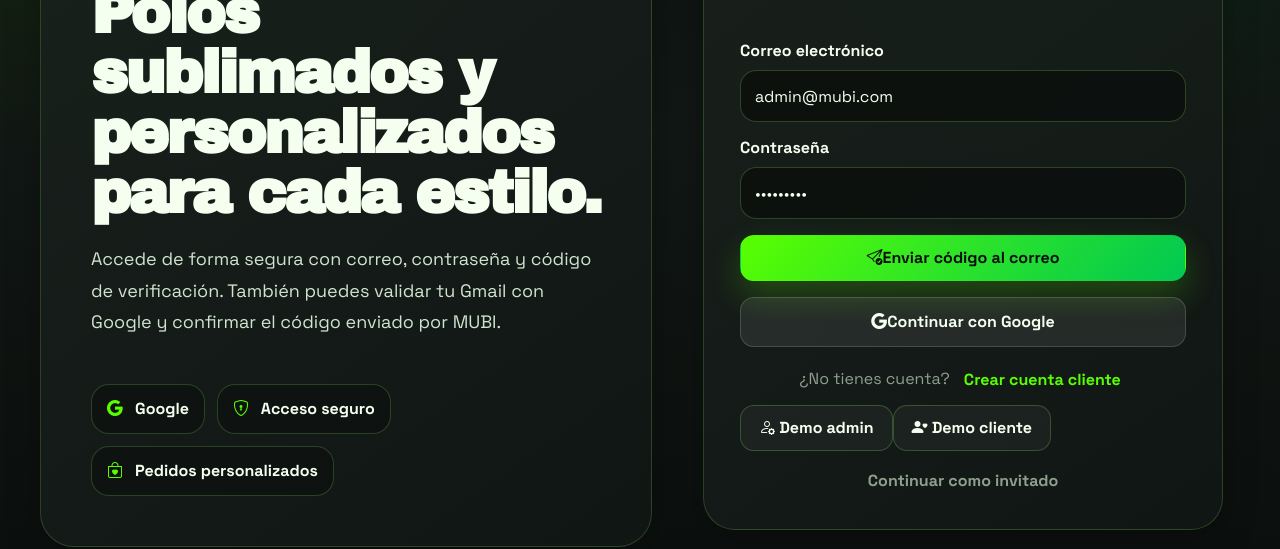
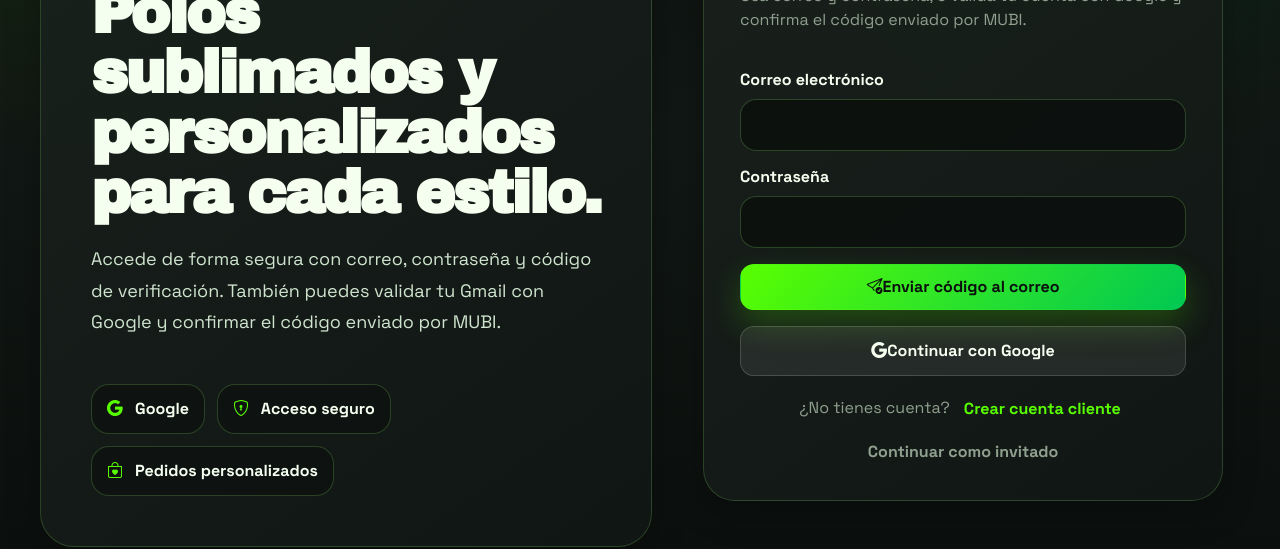
Before and after one commit to EstrellaAlanis/MUBI_-FRONTEND, a React (Vite) app: page /login in a window 1280 px wide. Shown: the part 314-863 px from the top of the page. Built offline with nearby package versions, Linux system fonts and the light colour scheme; no server answers.

Commit message:
fix(auth): eliminar accesos demo del login

```diff
--- a/src/pages/Login.jsx
+++ b/src/pages/Login.jsx
@@ -15,8 +15,8 @@ export default function Login({ onLogin }) {
 
   const [modo, setModo] = useState('login');
 
-  const [correo, setCorreo] = useState('admin@mubi.com');
-  const [contrasena, setContrasena] = useState('Admin123*');
+  const [correo, setCorreo] = useState('');
+  const [contrasena, setContrasena] = useState('');
   const [codigoLogin, setCodigoLogin] = useState('');
   const [codigoLoginEnviado, setCodigoLoginEnviado] = useState(false);
 
@@ -279,17 +279,6 @@ export default function Login({ onLogin }) {
     } finally {
       setLoading(false);
     }
-  };
-
-  const loginDemo = (role) => {
-    const session = role === 'admin'
-      ? { idUsuario: 1, nombre: 'Angel', apellido: 'Mananita', correo: 'admin@mubi.com', role: 'admin' }
-      : { idUsuario: 2, nombre: 'Jackeline', apellido: 'Advíncula', correo: 'cliente1@mubi.com', role: 'cliente' };
-
-    setCorreo(session.correo);
-    setContrasena(role === 'admin' ? 'Admin123*' : 'Cliente123*');
-    onLogin(session);
-    navigate('/');
   };
 
   return (
@@ -569,17 +558,6 @@ export default function Login({ onLogin }) {
               </>
             )}
           </div>
-
-          <div className="quick-login">
-            <button className="btn btn-outline-dark" onClick={() => loginDemo('admin')}>
-              <i className="bi bi-person-gear"></i> Demo admin
-            </button>
-
-            <button className="btn btn-outline-dark" onClick={() => loginDemo('cliente')}>
-              <i className="bi bi-person-heart"></i> Demo cliente
-            </button>
-          </div>
-
           <Link className="guest-link" to="/">
             Continuar como invitado
           </Link>
```
